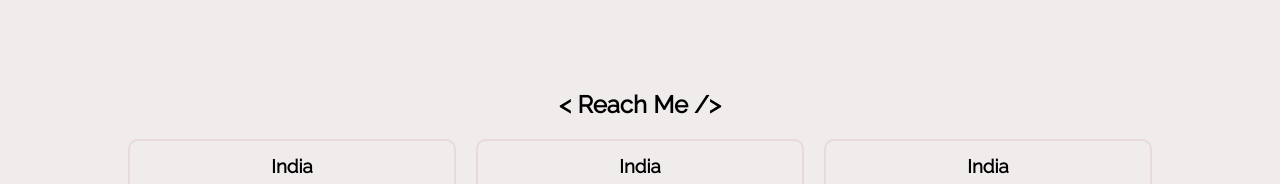
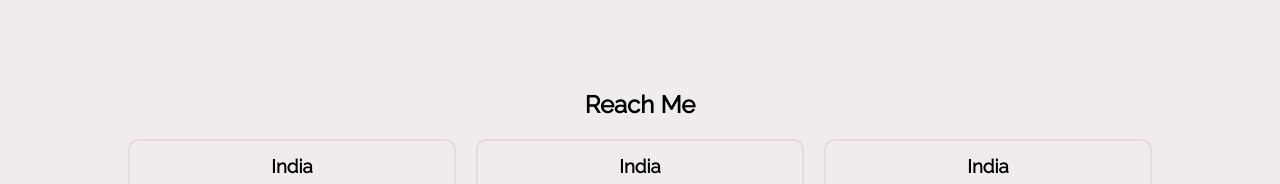
Before and after one commit to Yuvraj-Takey/shashank-portfolio, a React (Create React App) app: page / in a window 1280 px wide. Shown: the part 2896-3080 px from the top of the page. Built offline with nearby package versions, Linux system fonts and the light colour scheme; the HTML template or start-up script is replaced by a standard one.

Commit message:
added data

```diff
--- a/src/components/Contact.jsx
+++ b/src/components/Contact.jsx
@@ -19,7 +19,7 @@ const Contact = () => {
 
     return(
         <React.Fragment>
-        <h2 className="text-center p-20">{"< "}Reach Me {" />"}</h2>
+        <h2 className="text-center p-20">{" "}Reach Me {" "}</h2>
         <div className="flex-row width-80 gap-10 m-auto sp-bw flex-wrap p-bot-40 ">
             {data.map(({heading,subHeading,description})=>
             <ReachCard heading={heading} subHeading={subHeading} description={description} />
--- a/src/components/YoutubeComp.jsx
+++ b/src/components/YoutubeComp.jsx
@@ -14,8 +14,8 @@ const YoutubeComp = () => {
     },
     {
       title:
-        "हवा मैं हुआ flight का Engine खराब 😵‍💫 | India to Thailand 🥹 *exposed",
-      src: "https://www.youtube.com/embed/bcTu1C9nduE",
+        "Vidarbha's famous Creator Meet Up |  Something exciting is coming",
+      src: "https://www.youtube.com/embed/gfq3IOI8ug0",
     },
   ];
   return (
```
